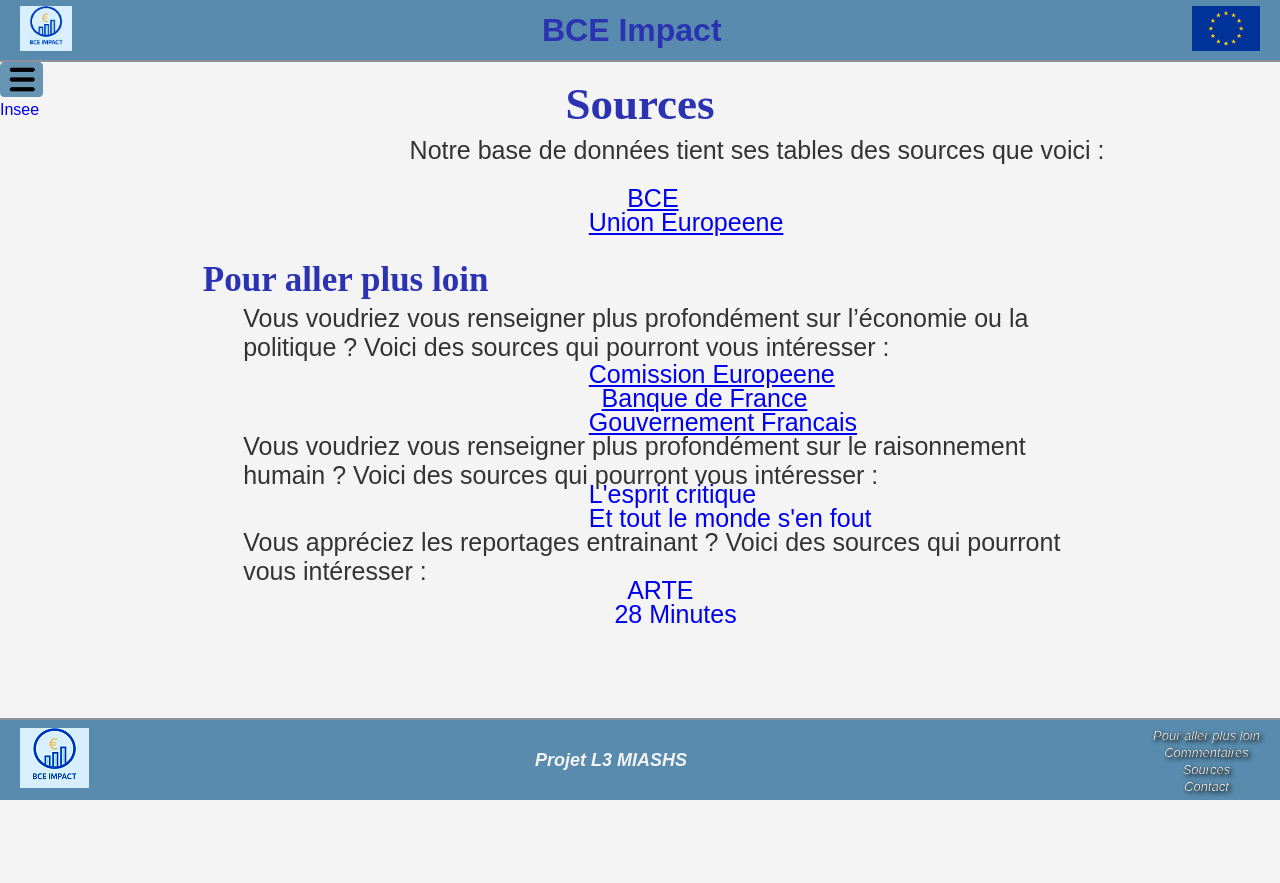
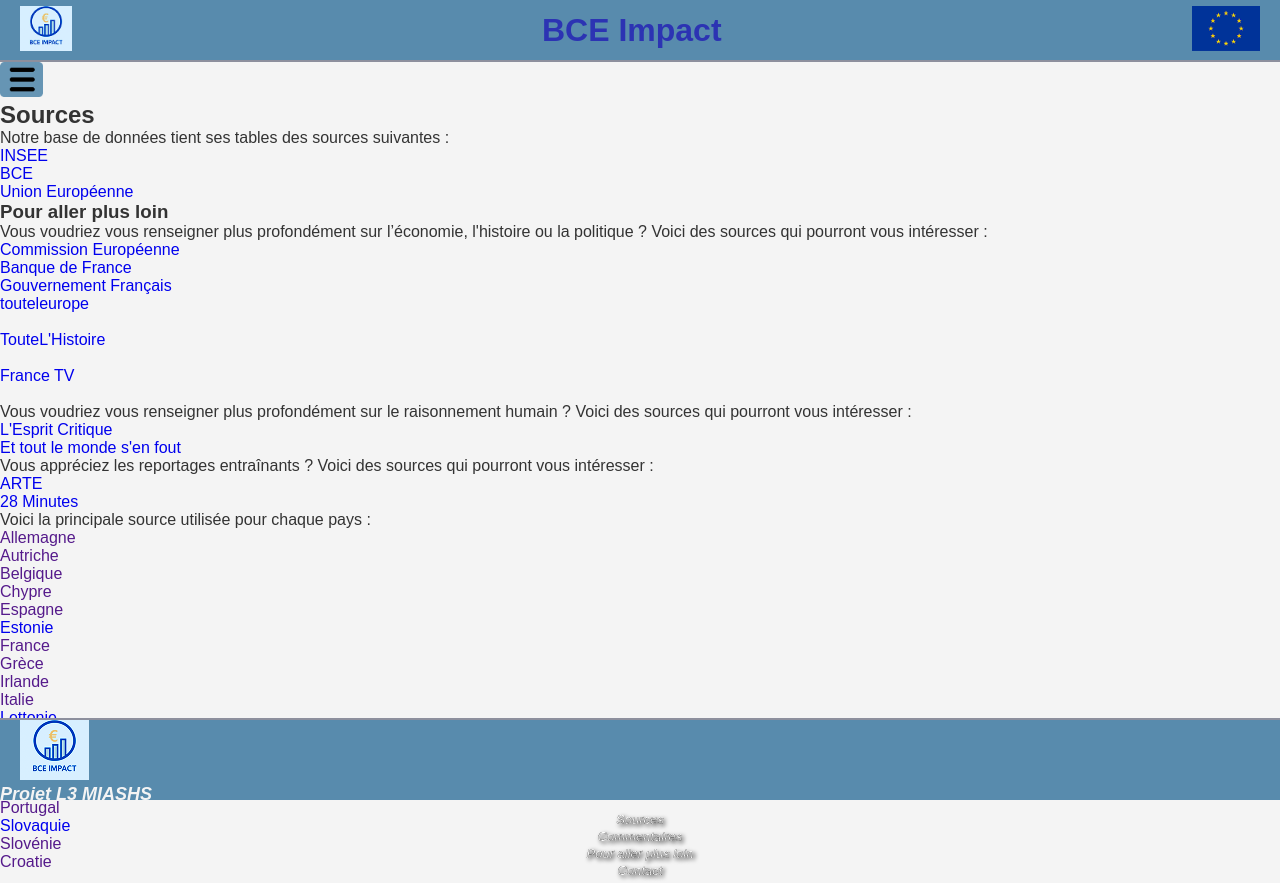
Before and after one commit to Kvothe-45/BCE_impact, a PHP site: page /BCE-IMPACT/sources.php in a window 1280 px wide. Before the commit the page ends 800 px from the top, so only its background shows below. Run offline with PHP 8.4, Linux system fonts and the light colour scheme.

Commit message:
Add files via upload

```diff
--- a/sources.php
+++ b/sources.php
@@ -1,46 +1,91 @@
-
 <!DOCTYPE html>
-
 <html lang="fr">
 <head>
     <meta charset="UTF-8">
-    <title>BCE IMPACT</title>
+    <title>BCE IMPACT - Sources</title>
     <link rel="stylesheet" href="styles/style_source.css">
 </head>
 
 <body>
+
     <?php include 'header.php'; ?>
 
-    <h2 id="source">Sources</h2>
-    <a class="Notre"> Notre base de données tient ses tables des sources que voici :</a>
-    <a class="Insee" href="https://www.insee.fr/fr/accueil"> Insee</a>
-    <a class="BCE" href="https://www.ecb.europa.eu/home/html/index.fr.html"> BCE</a>
-    <a class="UE" href="https://european-union.europa.eu/index_fr"> Union Europeene </a>
-    <h3 id="papl">Pour aller plus loin</h3>
-    <p class="plus">Vous voudriez vous renseigner plus profondément sur l’économie ou la </br>politique ?  Voici des sources qui pourront vous intéresser :</p>
-    <a class="CE" href="https://commission.europa.eu/index_fr"> Comission Europeene </a>
-    <a class="UEBF" href="https://www.banque-france.fr/fr"> Banque de France </a>
-    <a class="GF" href="https://www.info.gouv.fr/">Gouvernement Francais </a>
-    <p class="vous">Vous voudriez vous renseigner plus profondément sur le raisonnement </br> humain ? Voici des sources qui pourront vous intéresser :</p>
-    <a class="ES" href="https://www.youtube.com/@JLMelenchon">L'esprit critique</a>
-    <a class="ETSF" href="https://www.youtube.com/@Ettoutlemondesenfout">Et tout le monde s'en fout </a>
-    <p class="reportage">Vous appréciez les reportages entrainant ? Voici des sources qui pourront </br> vous intéresser :</p>
-    <a class="ARTE" href="https://www.arte.tv/fr/">ARTE</a>
-    <a class="Minute" href="https://www.arte.tv/fr/videos/RC-014077/28-minutes/">28 Minutes</a>
-<div id="footer">
-    <footer>
+    <main class="container">
+
+        <h2>Sources</h2>
+        <p class="intro">Notre base de données tient ses tables des sources suivantes :</p>
+
+        <ul class="list">
+            <li><a href="https://www.insee.fr/fr/accueil">INSEE</a></li>
+            <li><a href="https://www.ecb.europa.eu/home/html/index.fr.html">BCE</a></li>
+            <li><a href="https://european-union.europa.eu/index_fr">Union Européenne</a></li>
+        </ul>
+
+        <h3>Pour aller plus loin</h3>
+        <p>Vous voudriez vous renseigner plus profondément sur l’économie, l'histoire ou la politique ? Voici des sources qui pourront vous intéresser :</p>
+
+        <ul class="list">
+            <li><a href="https://commission.europa.eu/index_fr">Commission Européenne</a></li>
+            <li><a href="https://www.banque-france.fr/fr">Banque de France</a></li>
+            <li><a href="https://www.info.gouv.fr/">Gouvernement Français</a></li>
+            <li><a href="https://www.touteleurope.eu/" >touteleurope</a><li>
+            <li><a href="https://www.toutelhistoire.com/">TouteL'Histoire</a><li>
+                <li><a href="https://www.france.tv/documentaires/documentaires-histoire/">France TV</a><li>
+
+        </ul>
+
+        <p>Vous voudriez vous renseigner plus profondément sur le raisonnement humain ? Voici des sources qui pourront vous intéresser :</p>
+
+        <ul class="list">
+            <li><a href="https://www.youtube.com/@lespritcritique">L'Esprit Critique</a></li>
+            <li><a href="https://www.youtube.com/@Ettoutlemondesenfout">Et tout le monde s'en fout</a></li>
+        </ul>
+
+        <p>Vous appréciez les reportages entraînants ? Voici des sources qui pourront vous intéresser :</p>
+
+        <ul class="list">
+            <li><a href="https://www.arte.tv/fr/">ARTE</a></li>
+            <li><a href="https://www.arte.tv/fr/videos/RC-014077/28-minutes/">28 Minutes</a></li>
+        </ul>
+        <p>Voici la principale source utilisée pour chaque pays :</p>
+        <ul class="list">
+<li><a href="">Allemagne</a></li>
+<li><a href="">Autriche</a></li>
+<li><a href="">Belgique</a></li>
+<li><a href="">Chypre  </a></li>
+<li><a href="">Espagne</a></li>
+<li><a href="https://www.cavalngo.com/guide-voyage/infos-pratiques-pays/details/24/134-histoire-estonie.html">Estonie</a></li>
+<li><a href="">France</a></li>
+<li><a href="">Grèce</a></li>
+<li><a href="">Irlande </a></li>
+<li><a href="">Italie </a></li>
+<li><a href="https://www.cavalngo.com/guide-voyage/infos-pratiques-pays/details/24/135-histoire-lettonie.html">Lettonie </a></li>
+<li><a href="">Lituanie</a></li>
+<li><a href="">Luxembourg </a></li>
+<li><a href="">Malte</a></li>
+<li><a href="">Pays-Bas </a></li>
+<li><a href="">Portugal </a></li>
+<li><a href="https://sk.ambafrance.org/La-Slovaquie-en-quelques-dates">Slovaquie</a></li>
+<li><a href="">Slovénie</a></li>
+<li><a href="">Croatie </a></li>
+        </ul>
+
+    </main>
+
+    <footer id="footer">
         <a href="Home.php">
             <img src="images/logo.png" alt="Logo de BCE Impact">
         </a>
+
         <h2>Projet L3 MIASHS</h2>
+
         <ul>
-            <li><a href="sources.php">Pour aller plus loin</a></li>
+            <li><a href="sources.php">Sources</a></li>
             <li><a href="commentaires.php">Commentaires</a></li>
-            <li><a href="sources.php">Sources</a></li>
+            <li><a href="plus.php">Pour aller plus loin</a></li>
             <li><a href="quisommesnous.php">Contact</a></li>
         </ul>
     </footer>
-</div>
+
 </body>
-
 </html>
```
